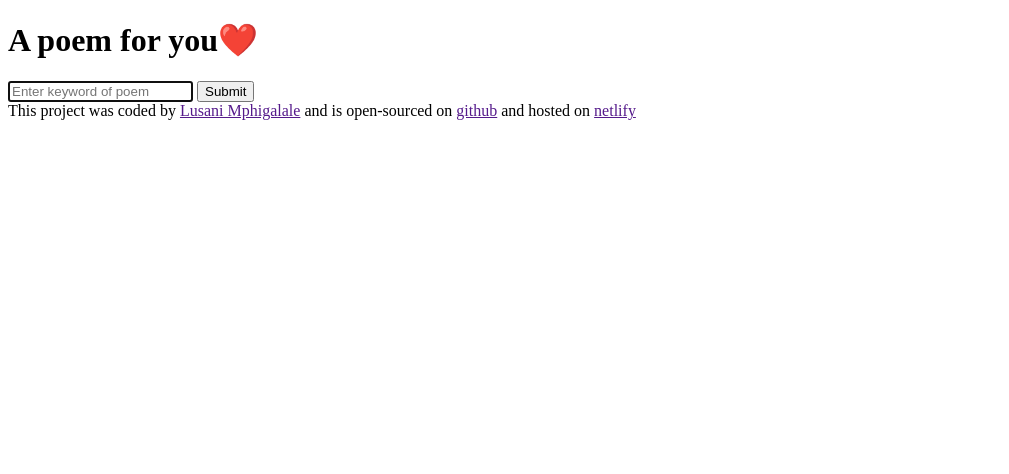
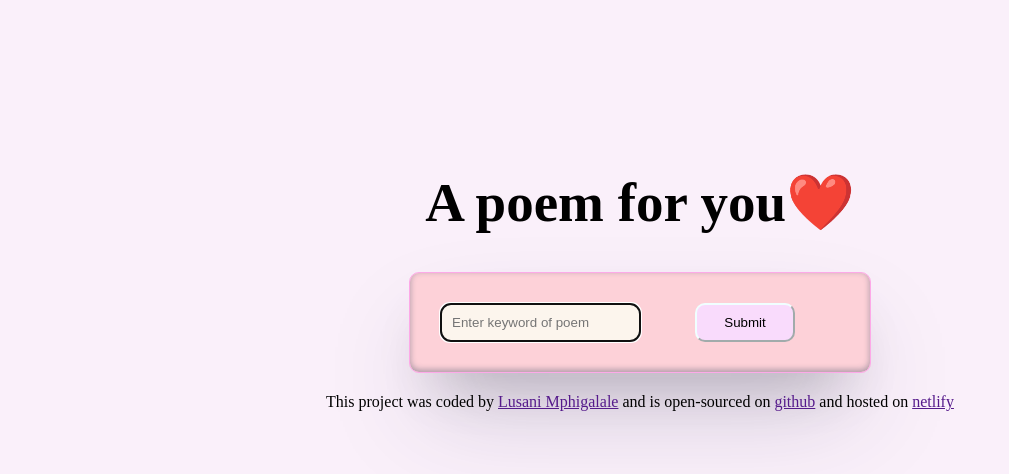
Before and after one commit to iamLusani/poetry-, a plain HTML site: page index.html in a window 1280 px wide. Shown: the whole page, without its empty margins (0-1009 px from the left). Drawn offline with Linux system fonts and the light colour scheme.

Commit message:
added css , and classes

```diff
--- a/index.html
+++ b/index.html
@@ -9,14 +9,15 @@
   <body>
     <header><h1>A poem for you❤️</h1></header>
     <main>
-      <form>
+      <form class="form-box">
         <input
+          class="input-section"
           type="text"
           placeholder="Enter keyword of poem "
           required
           autofocus
           autocomplete="none" />
-        <input type="submit" />
+        <input class="submit-btn" type="submit" />
       </form>
 
       <div class="text-container"></div>
--- a/src/style.css
+++ b/src/style.css
@@ -0,0 +1,45 @@
+body {
+  background-color: rgb(250, 240, 250);
+}
+h1 {
+  text-align: center;
+  font-size: 55px;
+  margin-top: 170px;
+}
+.form-box {
+  border: 1px solid rgb(253, 169, 232);
+  padding: 30px;
+  background-color: rgb(253, 209, 216);
+  width: 400px;
+  display: block;
+  margin: 0 auto;
+  border-radius: 10px;
+  box-shadow: rgba(50, 50, 93, 0.25) 0px 50px 100px -20px,
+    rgba(0, 0, 0, 0.3) 0px 30px 60px -30px,
+    rgba(10, 37, 64, 0.35) 0px -2px 6px 0px inset;
+}
+input {
+  padding: 10px;
+  border-radius: 10px;
+}
+
+footer {
+  margin-top: 20px;
+  text-align: center;
+}
+.text-container {
+  display: block;
+  margin: 0 auto;
+  width: 400px;
+}
+.input-section {
+  background-color: rgb(252, 245, 237);
+  border-color: rgb(222, 243, 243);
+  margin-right: 50px;
+}
+.submit-btn {
+  background-color: rgb(249, 219, 252);
+  border-color: azure;
+  padding: 10px;
+  width: 100px;
+}
```
